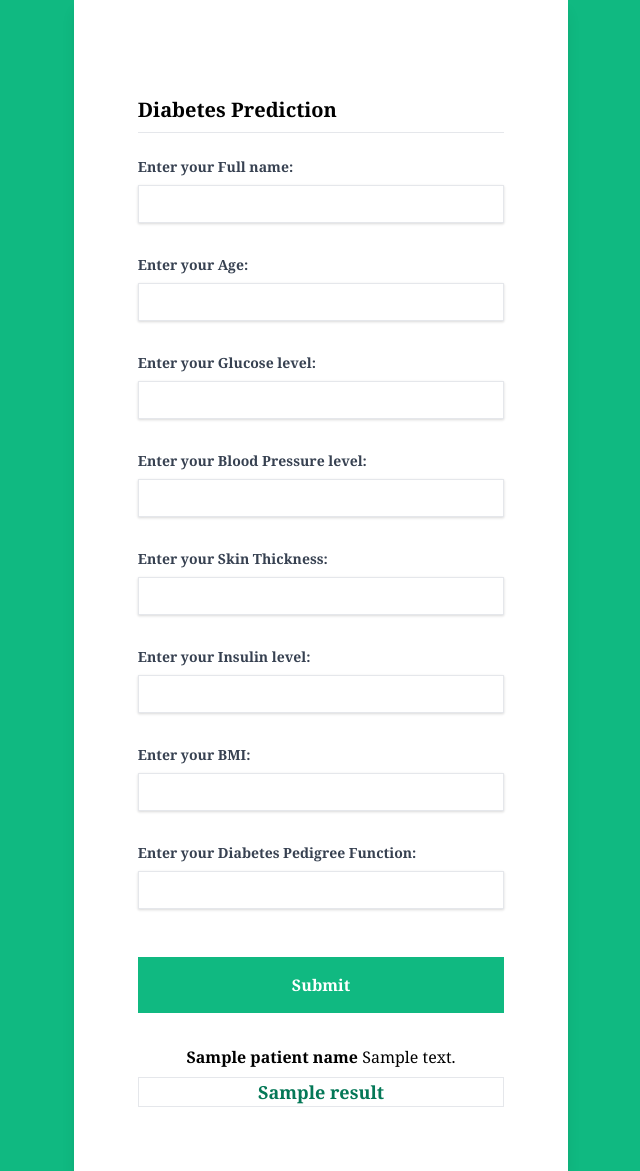
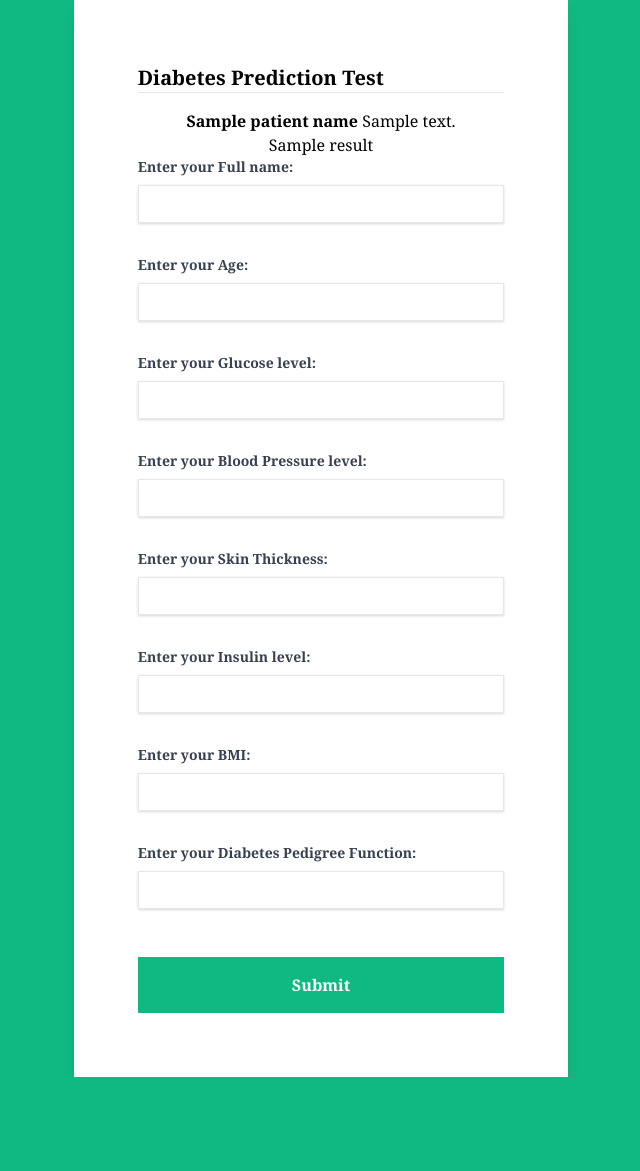
Before and after one commit to BolajiAyodeji/diabetes-prediction, a Flask app: template templates/main.html in a window 1280 px wide. Shown: the whole page, without its empty margins (319-959 px from the left). After the commit the page ends 1077 px from the top, so only its background shows below. Run offline with Flask 2, Linux system fonts and the light colour scheme; the template is opened without the code that fills it: most values are stand-ins (such as "Sample title", 1, 10 or a date in 2020); parts of the project's set-up code (start-up, migrations or seed data) failed here and were passed over.

Commit message:
feat: update features

```diff
--- a/main.py
+++ b/main.py
@@ -32,8 +32,9 @@ def main():
             prediction = "Negative (Not diabetic)"
 
         prediction_text = "the result of your Diabetes prediction test is:"
+        result_class = "text-green-700 text-lg font-bold border mb-4"
 
-        return(flask.render_template('main.html', patient_name=patient_name, prediction_text=prediction_text, result=prediction))
+        return(flask.render_template('main.html', patient_name=patient_name, prediction_text=prediction_text, result_class=result_class, result=prediction))
 
 
 if __name__ == '__main__':
--- a/templates/main.html
+++ b/templates/main.html
@@ -5,7 +5,7 @@
   <meta charset="UTF-8" />
   <meta http-equiv="X-UA-Compatible" content="IE=edge" />
   <meta name="viewport" content="width=device-width, initial-scale=1.0" />
-  <title>Diabetes Prediction</title>
+  <title>Diabetes Prediction Test</title>
   <link rel="shortcut icon" type="image/jpg"
     href="https://w7.pngwing.com/pngs/732/803/png-transparent-black-and-white-pattern-number-8-text-black-number-thumbnail.png" />
   <link href="https://unpkg.com/tailwindcss@^2/dist/tailwind.min.css" rel="stylesheet" />
@@ -14,11 +14,17 @@
 <body class="font-serif bg-green-500">
   <div class="flex flex-col justify-center items-center">
     <div class="p-16 bg-white overflow-hidden shadow-lg">
-      <div class="font-bold text-xl mt-8 mb-2">
-        Diabetes Prediction
+      <div class="font-bold text-xl">
+        Diabetes Prediction Test
       </div>
       <hr />
-      <br />
+      <div class="result mt-4" align="center">
+        <span class="font-bold">{{ patient_name }}</span>
+        <span>{{ prediction_text }}</span>
+        <p class="{{ result_class }}">
+          {{ result }}
+        </p>
+      </div>
       <form id="review-form" action="{{ url_for('main') }}" method="POST">
         <label class="block text-gray-700 text-sm font-bold mb-2" for="review">
           Enter your Full name:
@@ -159,13 +165,6 @@
                        " />
 
       </form>
-      <div class="result mt-8" align="center">
-        <span class="font-bold">{{ patient_name }}</span>
-        <span>{{ prediction_text }}</span>
-        <p class="text-green-700 text-lg font-bold border mt-2">
-          {{ result }}
-        </p>
-      </div>
     </div>
   </div>
   <script src="{{ url_for('static',filename='main.js') }}" type="text/javascript"></script>
```
